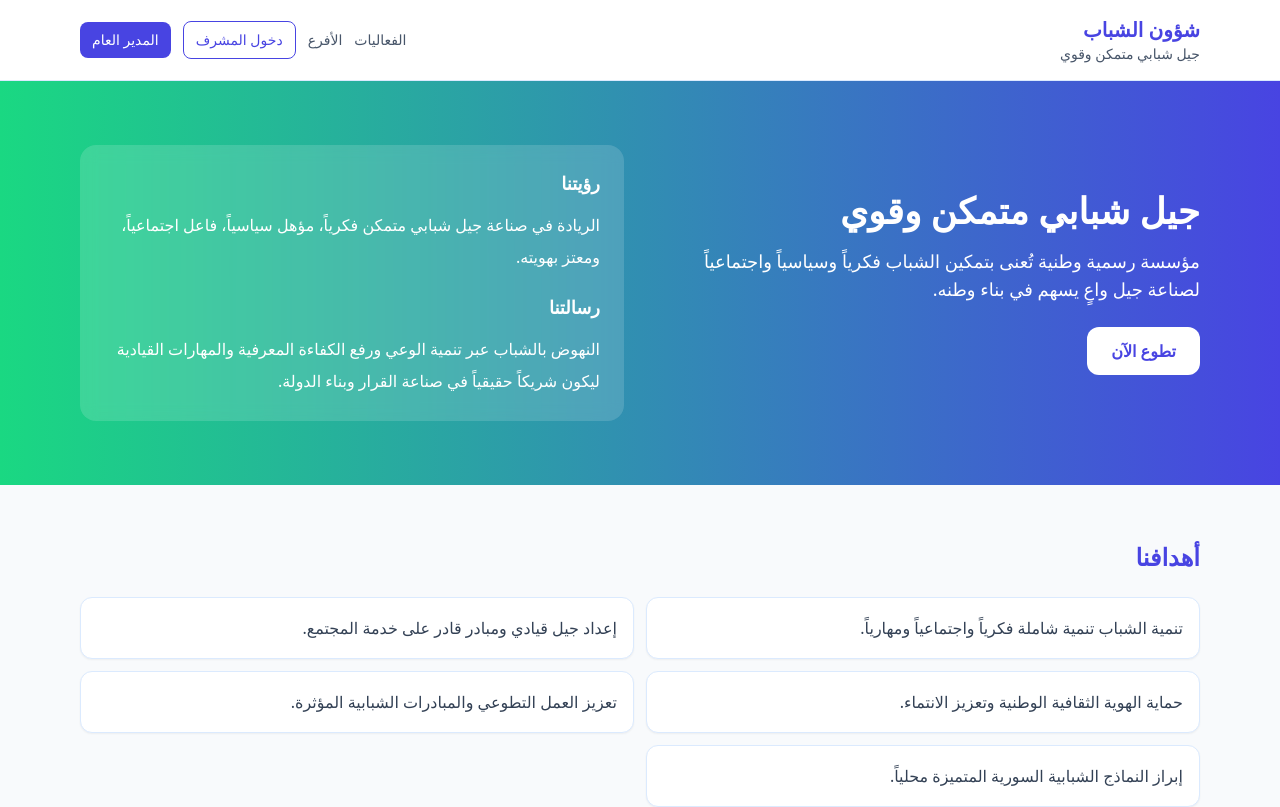
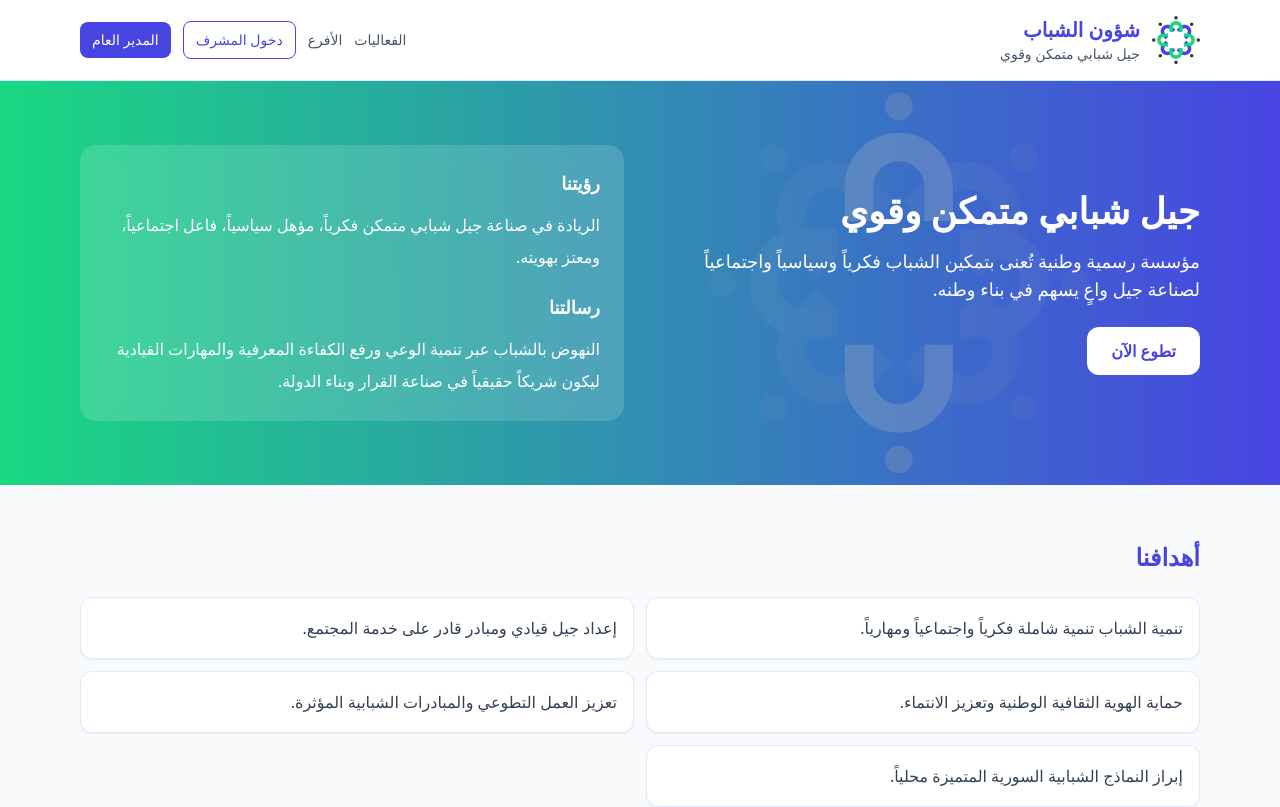
Before and after one commit to ibtikar-syria/youth-affairs, a React app in the folder frontend/: page / in a window 1280 px wide. Shown: the top 807 px of the page. Built offline with nearby package versions, Linux system fonts and the light colour scheme; no server answers; the HTML template or start-up script is replaced by a standard one.

Commit message:
feat: enhance LandingPage header with logo and improve section styling

```diff
--- a/frontend/src/views/LandingPage.tsx
+++ b/frontend/src/views/LandingPage.tsx
@@ -59,9 +59,12 @@ export const LandingPage = () => {
     <div dir="rtl" className="min-h-screen bg-slate-50 text-slate-800">
       <header className="sticky top-0 z-30 border-b border-blue-100 bg-white/95 backdrop-blur">
         <div className="mx-auto flex max-w-6xl items-center justify-between px-4 py-4">
-          <div>
-            <h1 className="text-xl font-bold text-primary">{content.organizationName}</h1>
-            <p className="text-sm text-slate-600">{content.slogan}</p>
+          <div className="flex items-center gap-3">
+            <img src="/ya_logo_color.svg" alt="شعار شؤون الشباب" className="h-12 w-12" />
+            <div>
+              <h1 className="text-xl font-bold text-primary">{content.organizationName}</h1>
+              <p className="text-sm text-slate-600">{content.slogan}</p>
+            </div>
           </div>
           <div className="flex items-center gap-3 text-sm">
             <a href="#events" className="text-slate-600 hover:text-primary">
@@ -81,8 +84,14 @@ export const LandingPage = () => {
       </header>
 
       <main>
-        <section className="bg-gradient-to-l from-primary to-accent py-16 text-white">
-          <div className="animate-in mx-auto grid max-w-6xl gap-8 px-4 md:grid-cols-2 md:items-center">
+        <section className="relative overflow-hidden bg-gradient-to-l from-primary to-accent py-16 text-white">
+          <img
+            src="/ya_logo_gray.svg"
+            alt=""
+            aria-hidden="true"
+            className="pointer-events-none absolute right-0 top-1/2 w-100 max-w-none -translate-x-1/2 -translate-y-1/2 opacity-25"
+          />
+          <div className="animate-in relative z-10 mx-auto grid max-w-6xl gap-8 px-4 md:grid-cols-2 md:items-center">
             <div>
               <h2 className="mb-4 text-3xl font-bold md:text-4xl">{content.slogan}</h2>
               <p className="mb-6 text-base leading-8 md:text-lg">{content.definition}</p>
```
